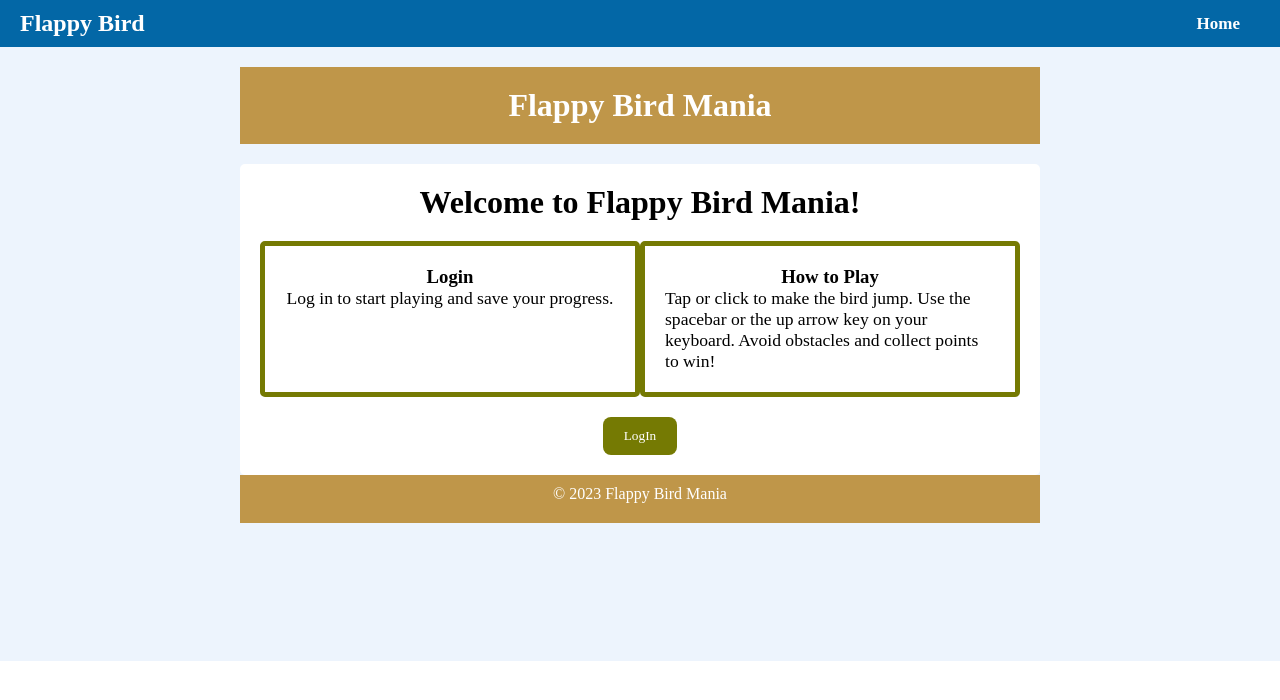
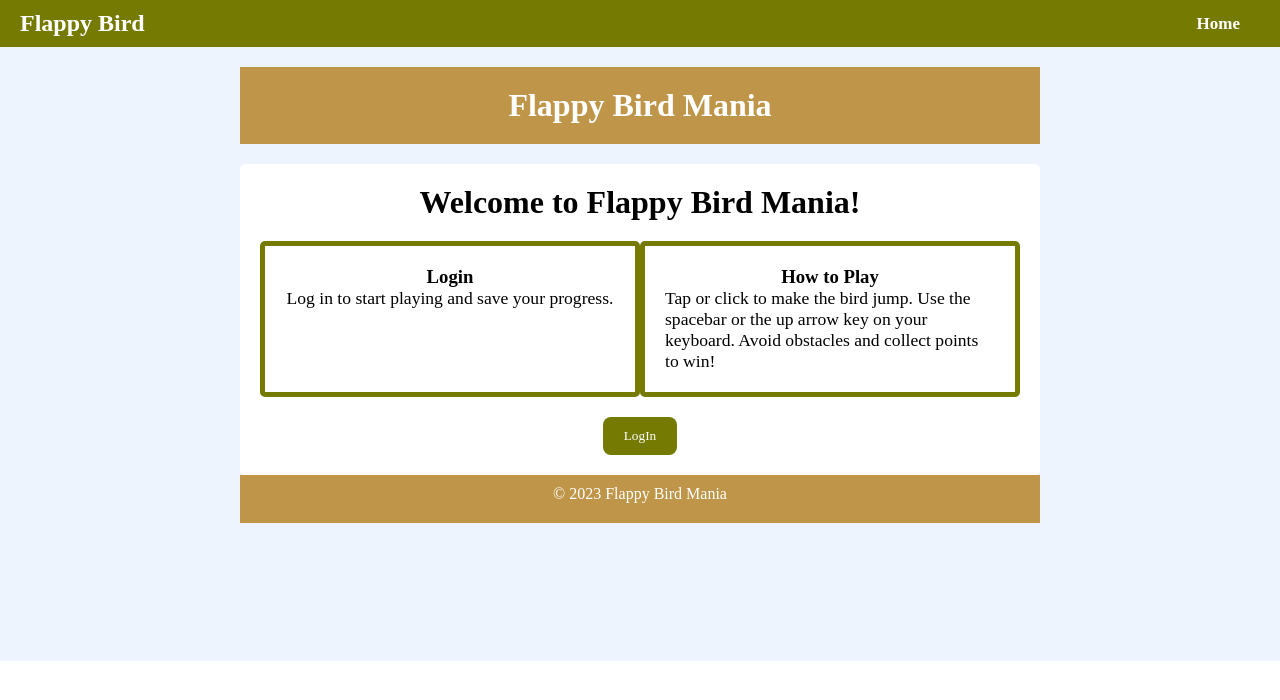
Before and after one commit to atika111/flappyBird_FE, a React (Vite) app: page / in a window 1280 px wide. Shown: the top 700 px of the page. Built offline with nearby package versions, Linux system fonts and the light colour scheme; no server answers.

Commit message:
Color change to the navbar

```diff
--- a/src/Navbar/Nav.css
+++ b/src/Navbar/Nav.css
@@ -1,5 +1,5 @@
 .navbar {
-  background-color: #0367A6;
+  background-color: #757a03;
   color: white;
     display: flex;
     justify-content: space-between;
```
